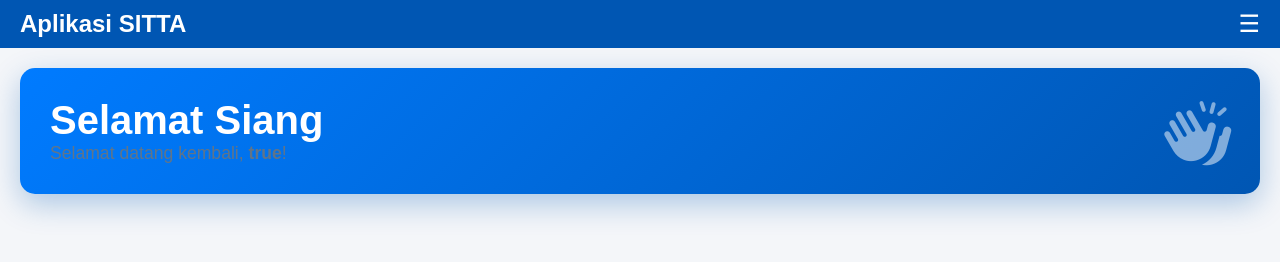
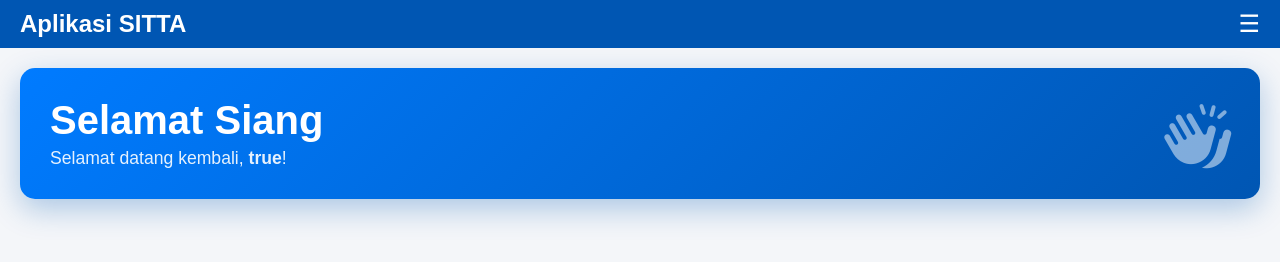
Before and after one commit to alizamroz1/Tugas1-PemrogramanWeb, a plain HTML site: page dashboard.html in a window 1280 px wide. Drawn offline with Linux system fonts and the light colour scheme; some packages are replaced by stand-ins of ours; sample sign-in values are in the browser's storage; a script that the page names is missing.

Commit message:
Update style.css

```diff
--- a/css/style.css
+++ b/css/style.css
@@ -558,10 +558,19 @@ body {
     font-weight: 700;
 }
 
-.welcome-card p {
+/* Menggunakan selector yang lebih spesifik untuk teks di welcome card */
+.welcome-card .welcome-text-content p {
+    color: white; /* Memaksa warna paragraf menjadi putih */
     margin: 5px 0 0 0;
     font-size: 1.1rem;
     opacity: 0.9;
+}
+
+/* Mengatur juga warna nama pengguna (tag <strong>) agar pasti putih */
+.welcome-card .welcome-text-content p strong {
+    color: white;
+    opacity: 1; /* Dibuat tidak transparan agar nama lebih jelas */
+    font-weight: 600;
 }
 
 .welcome-icon i {
@@ -686,3 +695,19 @@ body {
     opacity: 0.8; /* Beri sedikit transparansi agar tidak terlalu mencolok */
     margin: 5px 0 0 0; /* Atur jaraknya dari teks Nomor DO */
 }
+
+/* Beri navbar z-index yang tinggi agar selalu di atas */
+.navbar {
+    position: relative;
+    justify-content: space-between;
+    z-index: 1000; /* <-- TAMBAHKAN INI */
+    /* ...properti lainnya... */
+}
+
+/* Beri ikon tangan z-index lebih rendah */
+.welcome-icon i {
+    font-size: 4rem;
+    opacity: 0.5;
+    transform: rotate(15deg);
+    z-index: 1; /* <-- TAMBAHKAN INI */
+}
```
